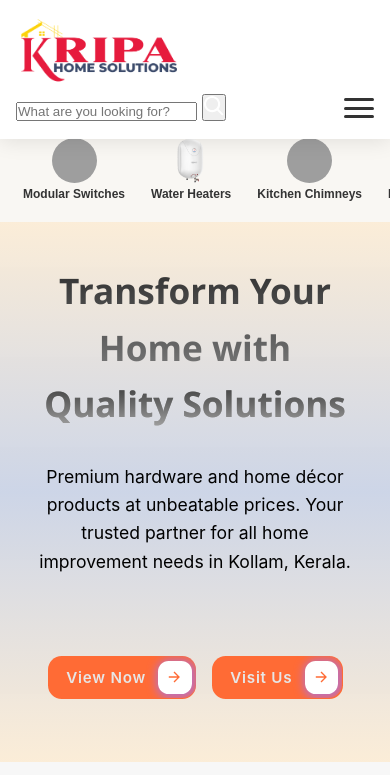
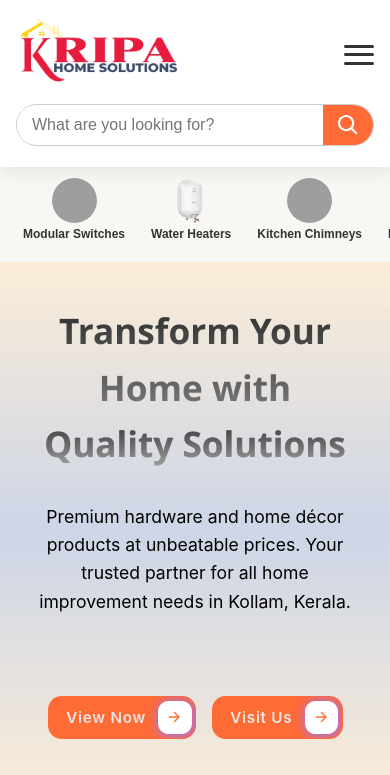
Before and after one commit to abimad123/KirpaRep, a plain HTML site: page index.html in a window 390 px wide. Shown: the top 775 px of the page. Drawn offline with nearby package versions, Linux system fonts and the light colour scheme; no server answers; grey boxes are pictures that could not be loaded; a script that the page names is missing.

Commit message:
Update styles.css

```diff
--- a/assets/styles.css
+++ b/assets/styles.css
@@ -54,7 +54,7 @@ h4 { font-size: 1.25rem; }
   font-family: Arial, sans-serif;
   background-color: #F9F7F3;
   padding: 15px 0;
-  margin-top: 90px;
+  margin-top: 65px;
 }
 
 .main-nav ul {
@@ -92,14 +92,14 @@ h4 { font-size: 1.25rem; }
   margin-bottom: 5px;
   border-radius: 50%;
 }
-@media (max-width: 768px) {
+
+@media (max-width: 1200px) {
   .main-nav {
     background-color: #F9F7F3;
     padding: 10px 15px;
-    margin-top: 120px;
+    margin-top: 160px;
     overflow-x: auto;
     white-space: nowrap;
-
     -ms-overflow-style: none;
     scrollbar-width: none;
   }
@@ -158,7 +158,8 @@ h4 { font-size: 1.25rem; }
   display: flex;
   justify-content: space-between;
   align-items: center;
-  padding: 10px 20px;
+   width: 100%;
+  padding: 0 20px;
   flex-wrap: wrap;
 }
 
@@ -173,6 +174,50 @@ h4 { font-size: 1.25rem; }
   height: 70px;
   width: auto;
 }
+
+
+.search-bar {
+  flex: 1;
+  display: flex;
+  align-items: center;
+  border: 1px solid #ccc;
+  border-radius: 30px;
+  overflow: hidden;
+  background: #fff;
+}
+
+.search-bar input {
+  flex: 1;
+  padding: 10px 15px;
+  border: none;
+  outline: none;
+  font-size: 1rem;
+}
+
+.search-bar button {
+  background: var(--primary-color, #333);
+  border: none;
+  padding: 10px 15px;
+  cursor: pointer;
+  display: flex;
+  align-items: center;
+  justify-content: center;
+}
+
+@media (max-width: 1200px) {
+
+  /* Search bar full-width below header */
+  .search-bar {
+    order: 3;
+    flex: 1 1 100%;
+    width: 100%;
+    margin-top: 10px;
+    margin-bottom: 5px;
+  }
+}
+
+
+
 
 /* ================= NAV MENU ================= */
 .nav-menu {
@@ -380,7 +425,6 @@ background: transparent;
     margin-left: 20px;
   }
 }
-
 /* Hero Section */
 .hero {
     padding: 4rem 0;
```
